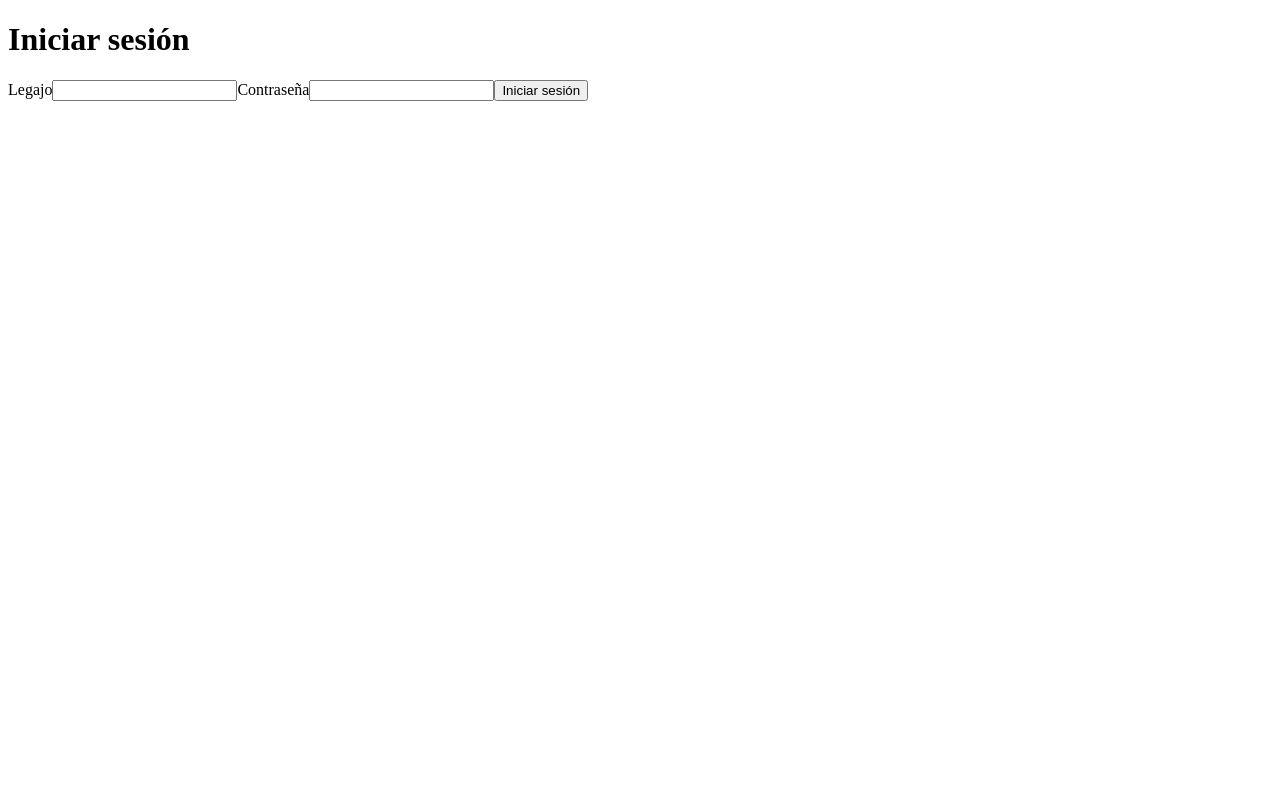
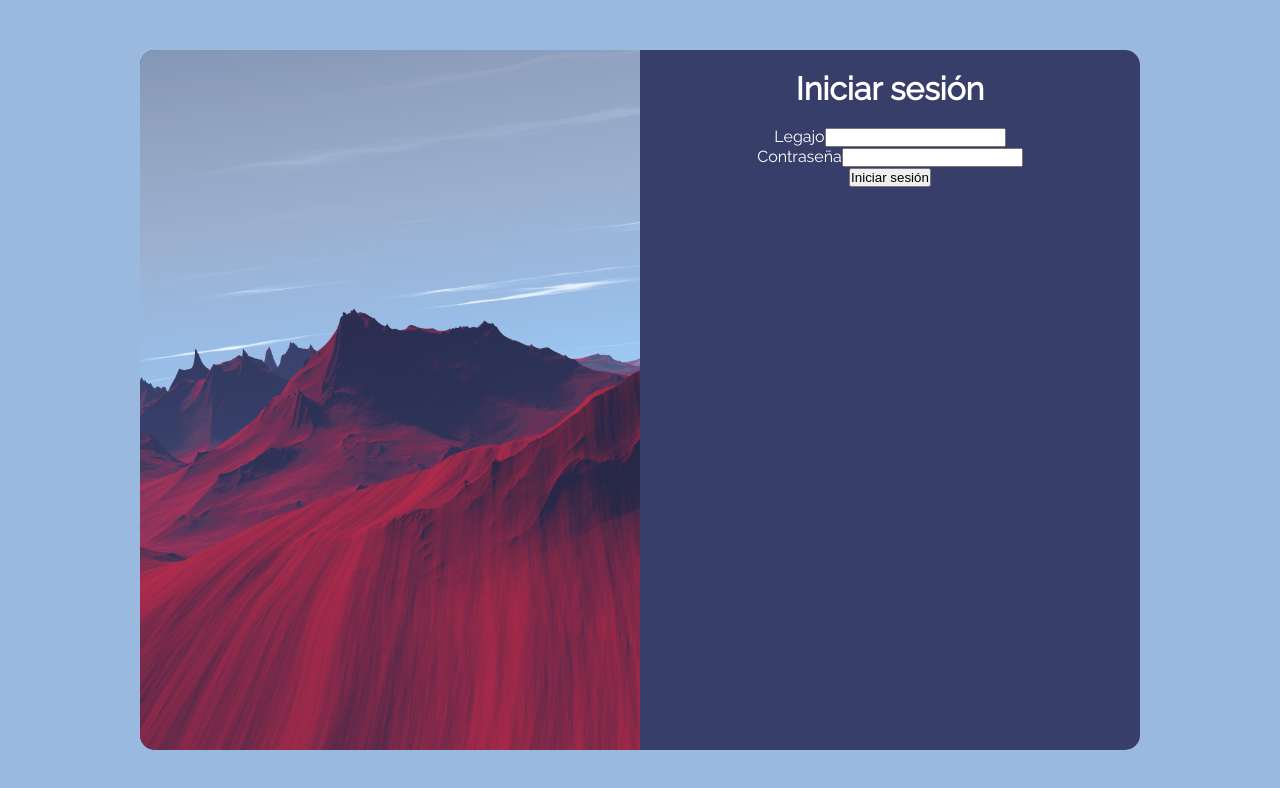
Before and after one commit to valengr1/laTiendaV2-Frontend, a React (Vite) app: page / in a window 1280 px wide. Shown: the top 788 px of the page. Built offline with nearby package versions, Linux system fonts and the light colour scheme.

Commit message:
retoques de diseño

```diff
--- a/index.html
+++ b/index.html
@@ -8,6 +8,12 @@
       rel="stylesheet"
       href="https://cdnjs.cloudflare.com/ajax/libs/font-awesome/6.5.1/css/all.min.css"
     />
+    <link rel="preconnect" href="https://fonts.googleapis.com" />
+    <link rel="preconnect" href="https://fonts.gstatic.com" crossorigin />
+    <link
+      href="https://fonts.googleapis.com/css2?family=Raleway&display=swap"
+      rel="stylesheet"
+    />
     <title>Vite + React</title>
   </head>
   <body>
--- a/src/pages/IniciarSesion.jsx
+++ b/src/pages/IniciarSesion.jsx
@@ -1,7 +1,7 @@
 import axios from "axios";
 import { useState } from "react";
 import { useNavigate } from "react-router-dom";
-
+import styles from "./../styles/IniciarSesion.module.css";
 function IniciarSesion() {
   const [vendedor, setVendedor] = useState({
     legajo: 0,
@@ -25,17 +25,25 @@ function IniciarSesion() {
       });
   };
   return (
-    <main>
-      <h1>Iniciar sesión</h1>
-      <form onSubmit={handleSubmit}>
-        <label htmlFor="">Legajo</label>
+    <main className={styles.main}>
+      <form onSubmit={handleSubmit} className={styles.formulario}>
+        <div className={styles.divImg}></div>
+        <div className={styles.divIniciarSesion}>
+          <h1 className={styles.titulo}>Iniciar sesión</h1>
+          <div>
+            <label className={styles.labelLegajo}>Legajo</label>
             <input
               required
               type="number"
               name="legajo"
-          onChange={(e) => setVendedor({ ...vendedor, legajo: e.target.value })}
+              onChange={(e) =>
+                setVendedor({ ...vendedor, legajo: e.target.value })
+              }
+              className={styles.inputLegajo}
             />
-        <label htmlFor="">Contraseña</label>
+          </div>
+          <div>
+            <label className={styles.labelContraseña}>Contraseña</label>
             <input
               required
               type="password"
@@ -43,8 +51,11 @@ function IniciarSesion() {
               onChange={(e) =>
                 setVendedor({ ...vendedor, contraseña: e.target.value })
               }
+              className={styles.inputContraseña}
             />
-        <button>Iniciar sesión</button>
+          </div>
+          <button className={styles.buttonIniciarSesion}>Iniciar sesión</button>
+        </div>
       </form>
     </main>
   );
--- /dev/null
+++ b/src/styles/IniciarSesion.module.css
@@ -0,0 +1,45 @@
+* {
+  margin: 0;
+  padding: 0;
+  box-sizing: border-box;
+}
+
+.main {
+  height: 100vh;
+  background-color: #9ab9df;
+  display: flex;
+  align-items: center;
+  justify-content: center;
+}
+
+.formulario {
+  display: flex;
+  background-color: #373e6a;
+  width: 1000px;
+  height: 700px;
+  border-radius: 15px;
+  color: #fff;
+  font-family: "Raleway", sans-serif;
+}
+
+.divImg {
+  background-image: url("../images/backiee-108393-landscape.jpg");
+  background-size: cover;
+  background-position: center;
+  width: 500px;
+  border-top-left-radius: 15px;
+  border-bottom-left-radius: 15px;
+}
+
+.divIniciarSesion {
+  width: 500px;
+  border-top-right-radius: 15px;
+  border-bottom-right-radius: 15px;
+  text-align: center;
+}
+
+.titulo {
+  font-size: 2rem;
+  margin-top: 20px;
+  margin-bottom: 20px;
+}
```
Also changed, not shown: src/images/backiee-108393-landscape.jpg (added). Lines whose indentation alone changed are shown as unchanged.
